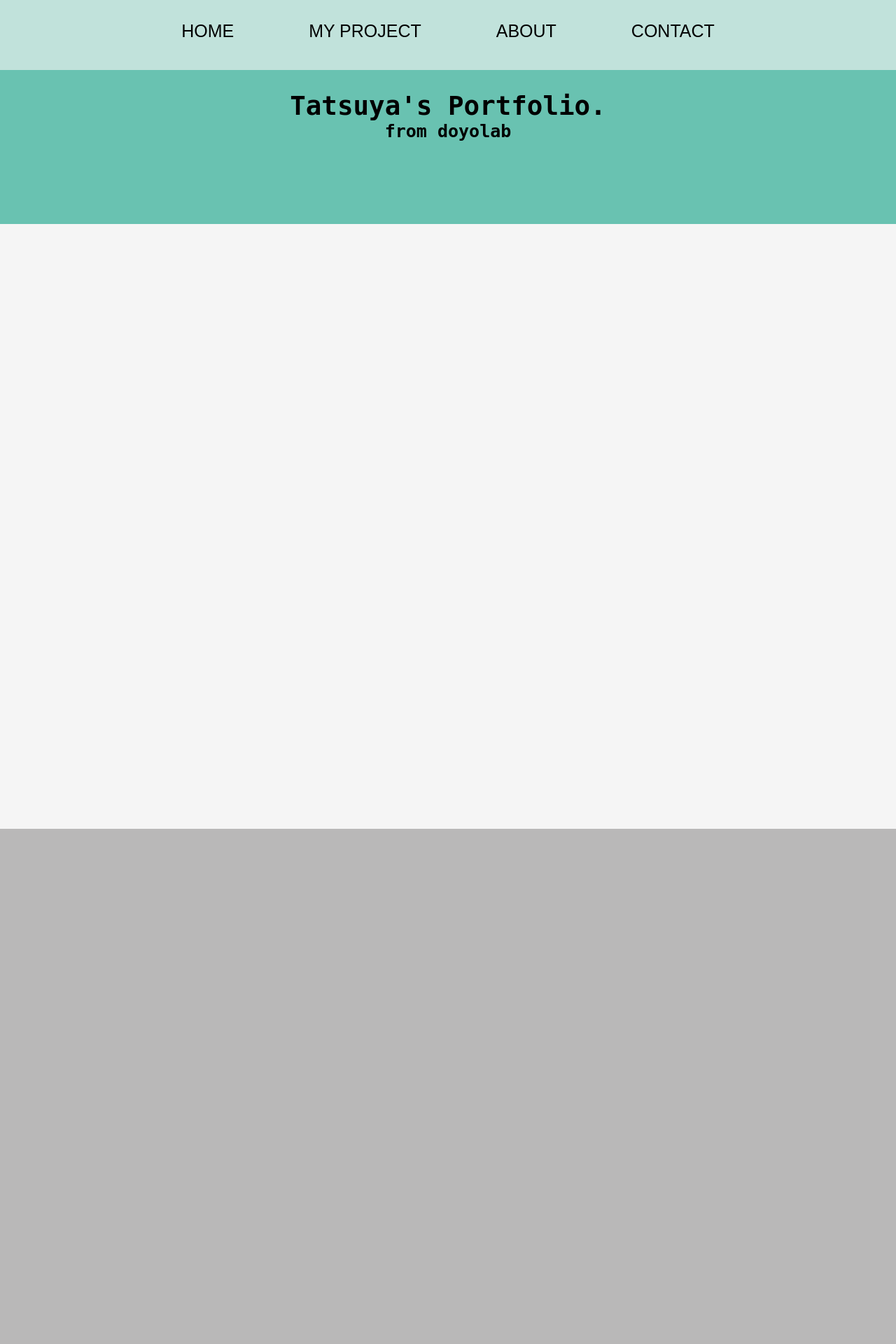
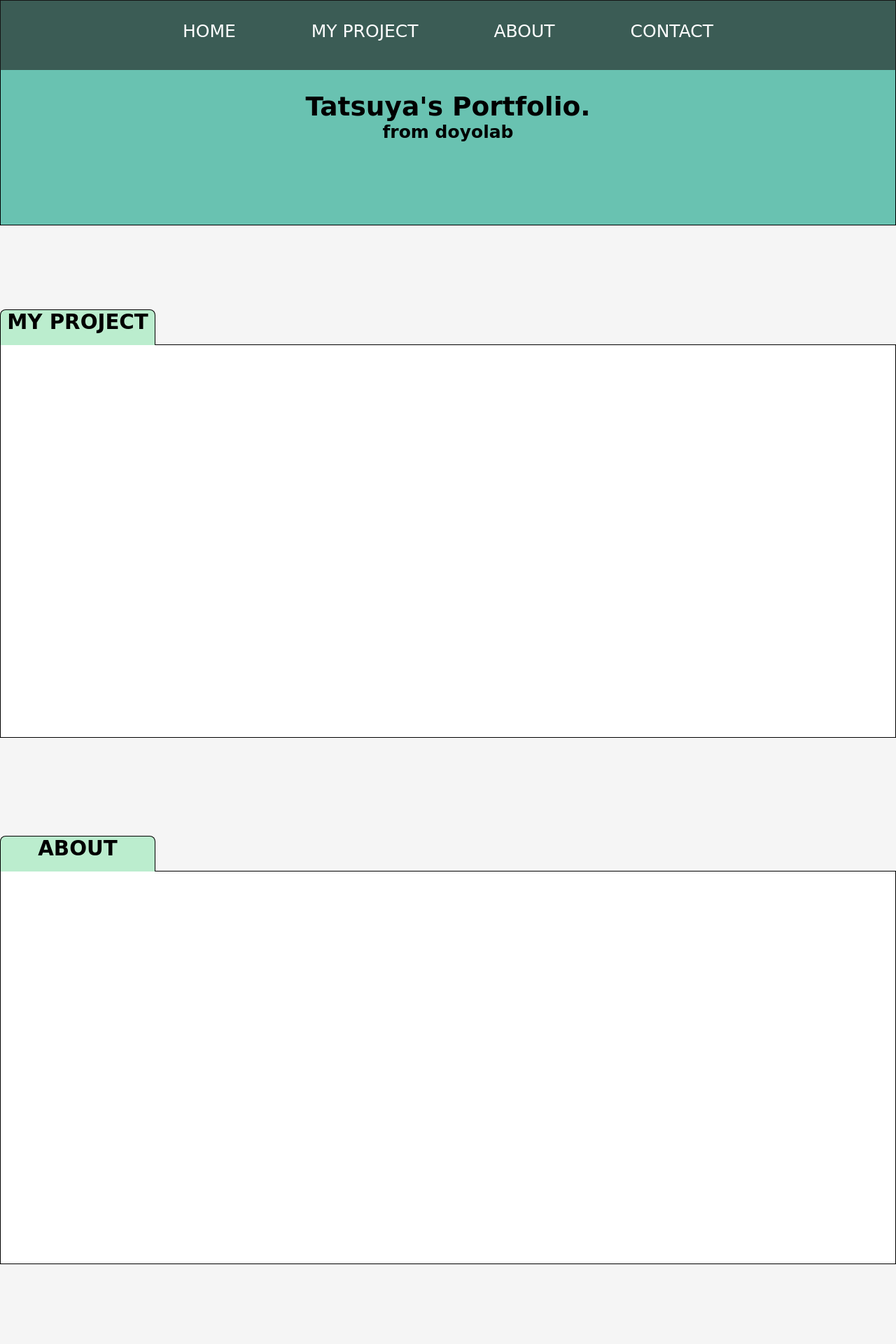
Before and after one commit to kitamitatsuya/doyolab, a PHP site: page / in a window 1280 px wide. Shown: the top 1920 px of the page at 70% size. Run offline with PHP 8.4, Linux system fonts and the light colour scheme.

Commit message:
index.html

```diff
--- a/index.html
+++ b/index.html
@@ -9,66 +9,82 @@
   <nav>
     <ul>
       <li><a href="index.html">Home</a></li>
-      <li><a href="index1.html">My project</a></li>
+      <li><a href="#MY PROJECT">My project</a></li>
       <li><a href="#">about</a></li>
       <li><a href="#">contact</a></li>
     </ul>
  </nav>
 
-</head>
-<body>
 
 
 
 
+</head>
+<body>
+
 <section id="screen1">
   <br>
-
     <p><h1>Tatsuya's Portfolio.</h1>
       <h4>from doyolab</h4>
        </p>
-
 </section>
   　<br>
-<section id="screen2">
+    <br>
+    <br>
+    <br>
+
+<section id="small">
+  <h3 id="#MY PROJECT">MY PROJECT</h3>
+</section>
+
+<section id="big">
 
 
 </section>
-  <br>
+    <br>
+    <br>
+    <br>
+    <br>
+    <br>
 
-<section id="screen3">
+<section id="small">
+  <h3 id="#">ABOUT</h3>
+</section>
 
-
+<section id="big">
 
 
 </section>
-  <br>
-<section id="screen4">
+    <br>
+    <br>
+    <br>
+    <br>
+    <br>
 
+<section id="small">
+  <h3 id="#">CONTACT</h3>
+</section>
 
-
+<section id="big">
 
 
 </section>
-
-
-
-
-
+    <br>
+    <br>
 </body>
-
+</html>
 
 <footer>
      <br>
   　　<ul class="footer-menu">
-       <li>｜<a href="index.html">HOME</a>｜</li>
+     <br>
+     <br>
+    <li>｜<a href="index.html">HOME</a>｜</li>
        <li>｜<a href="index.html">MY PROJECT</a>｜</li>
        <li>ABOUT ｜</li>
        <li>CONTACT｜</li>
       </ul>
       <br>
       <br>
+      <br>
        <h6><p>© Copyright Tatsuya's Portfolio. All rights reserved </p></h6></footer>
-</body>
-
-</html>
--- a/myhomepaeg.css
+++ b/myhomepaeg.css
@@ -17,6 +17,7 @@
 	top: 0;
 	height: 100px;
 	z-index: 1;
+
 }
 
 body {
@@ -26,6 +27,7 @@
   color: black;
 	font-size: 25px;
 	text-align: center ;
+  word-wrap: break-word;
 }
 
 /* Navigation Settings */
@@ -35,10 +37,10 @@
   bottom: 0;
   width: 100%;
 	height: 100px;
-	background: rgba(245, 245, 245, 0.637);
+	background: rgba(34, 33, 33, 0.637);
   background-attachment: fixed;
   background-position: center center;
-  font-family:fantasy;
+  font-family:cursive;
 }
 
 nav li {
@@ -47,7 +49,7 @@
 }
 
 nav li a {
-	color: black;
+	color: white;
 	text-transform: uppercase;
 }
 
@@ -63,9 +65,10 @@
   background-attachment: fixed;
   background-position: center center;
   height: 260px;
-  font-family: monospace;
+  font-family: cursive;
   padding: 30px 25px;
   bottom: 0;
+  border: 1px solid;
 }
 
 #screen1 p {
@@ -73,22 +76,31 @@
 
 }
 
-#screen2 {
-	background: whitesmoke;
+
+#small {
+	background-color:#bbedce;
+  width: 220px;
+  height: 50px;
+  padding-top: ;
+  border: 1px solid;
+  border-bottom: transparent;
+  border-top-left-radius: 8px;
+  border-top-right-radius: 8px;
+  margin-bottom: -1px;
+  font-family: cursive;
+  position: relative;
+  text-align: center;
+}
+
+#big {
+  background-color: white;
+  background-size: cover;
   background-attachment: fixed;
   background-position: center center;
-}
-
-#screen3 {
-	background: #b9b8b8;
-  background-attachment: fixed;
-  background-position: center center;
-}
-
-#screen4 {
-  background: #626263;
-  background-attachment: fixed;
-  background-position: center center;
+  height: 260px;
+  height: 500px;
+  padding: 30px 25px;
+  border: 1px solid;
 }
 
 @media only screen and (max-width: 500px) {
@@ -101,11 +113,9 @@
 		font-size: 14px;
 	}
 
-}
-
 footer{
   width: 100%;
-  height: 300px;
+  height: 500px;
   font-family: fantasy;
   background-color:black;
   background-attachment: fixed;
@@ -116,4 +126,5 @@
 
 ul.footer-menu li {
   display: inline;
+  text-transform: uppercase;
   }
```
